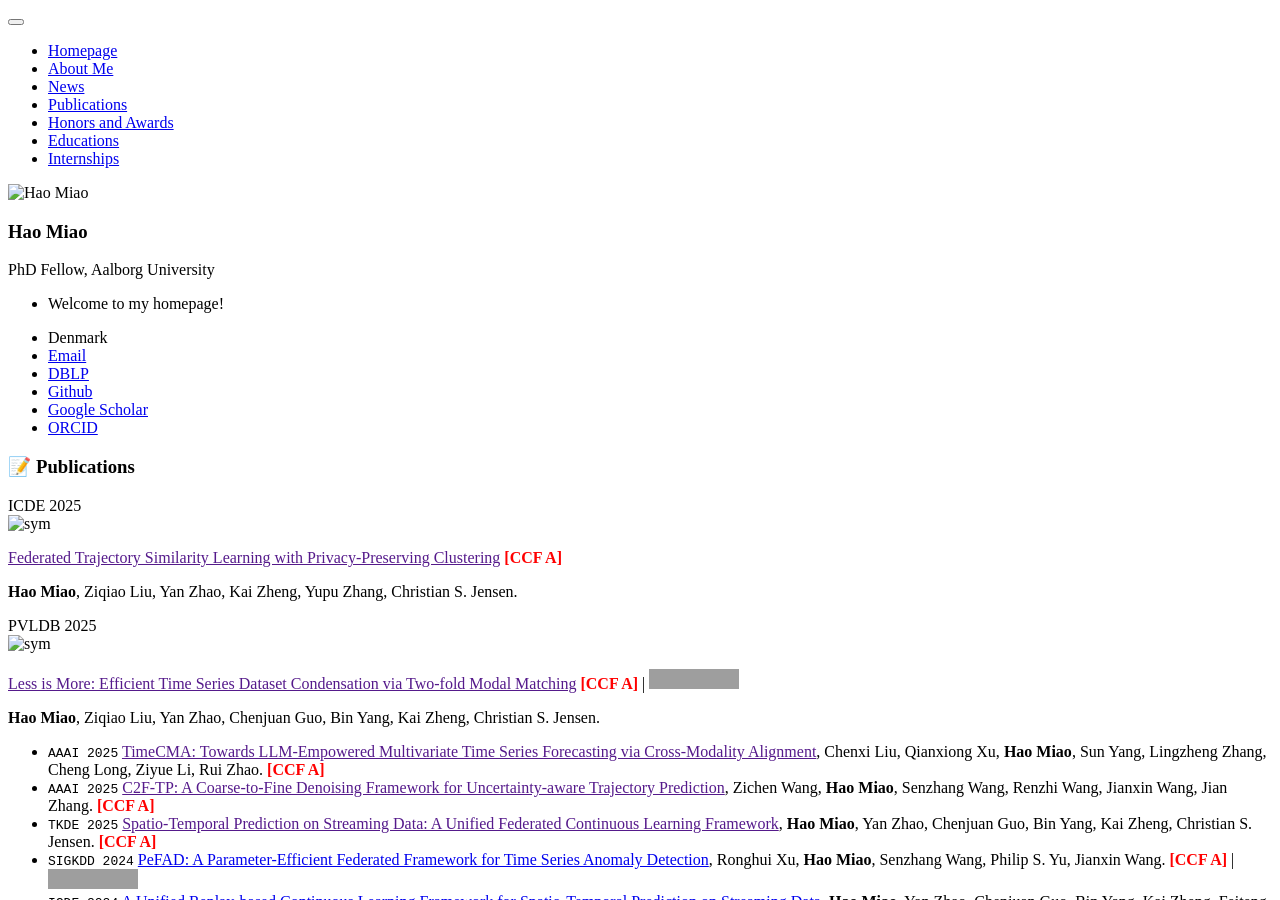
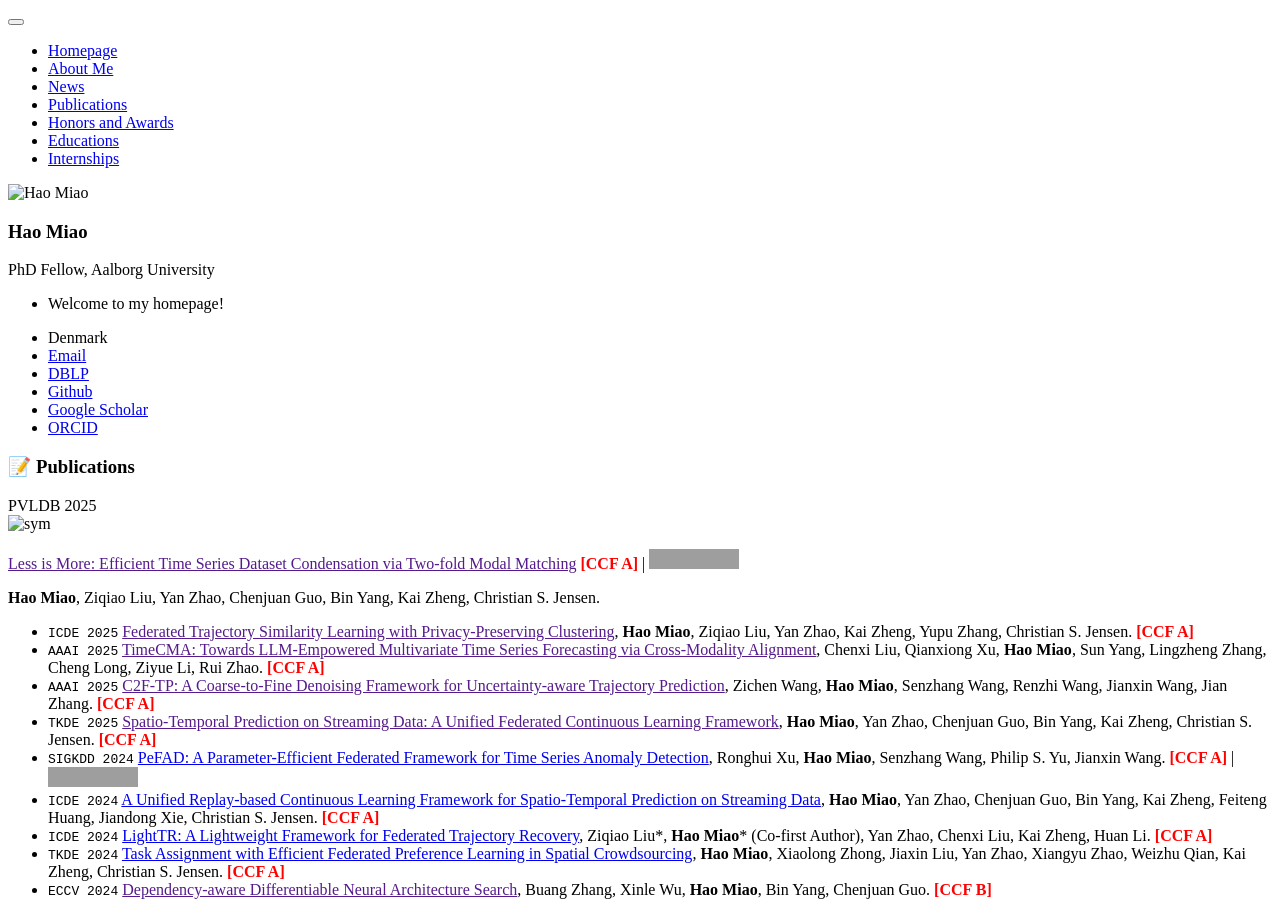
Before and after one commit to MiaoHaoSunny/MiaoHaoSunny.github.io, a Jekyll site: the page built from _pages/includes/pub.md, in a window 1280 px wide and 900 px high. Built offline with Jekyll 4.4.1, drawn with Linux system fonts in a browser that asks for light colours; our own code applies the rules of GitHub Pages for plain Markdown files; grey boxes are pictures that could not be loaded.

Commit message:
Update pub.md

```diff
--- a/_pages/includes/pub.md
+++ b/_pages/includes/pub.md
@@ -1,13 +1,4 @@
 # 📝 Publications
-
-<div class='paper-box'><div class='paper-box-image'><div><div class="badge">ICDE 2025</div><img src='images/FTSL.png' alt="sym" width="100%"></div></div>
-<div class='paper-box-text' markdown="1">
-
-[Federated Trajectory Similarity Learning with Privacy-Preserving Clustering]() <b><font color="red">[CCF A]</font></b>
-
-**Hao Miao**, Ziqiao Liu, Yan Zhao, Kai Zheng, Yupu Zhang, Christian S. Jensen.
-</div>
-</div>
 
 <div class='paper-box'><div class='paper-box-image'><div><div class="badge">PVLDB 2025</div><img src='images/TimeDC.png' alt="sym" width="100%"></div></div>
 <div class='paper-box-text' markdown="1">
@@ -18,6 +9,7 @@
 </div>
 </div>
 
+- ``ICDE 2025`` [Federated Trajectory Similarity Learning with Privacy-Preserving Clustering](), **Hao Miao**, Ziqiao Liu, Yan Zhao, Kai Zheng, Yupu Zhang, Christian S. Jensen. <b><font color="red">[CCF A]</font></b>
 - ``AAAI 2025`` [TimeCMA: Towards LLM-Empowered Multivariate Time Series Forecasting via Cross-Modality Alignment](), Chenxi Liu, Qianxiong Xu, **Hao Miao**, Sun Yang, Lingzheng Zhang, Cheng Long, Ziyue Li, Rui Zhao. <b><font color="red">[CCF A]</font></b>
 - ``AAAI 2025`` [C2F-TP: A Coarse-to-Fine Denoising Framework for Uncertainty-aware Trajectory Prediction](), Zichen Wang, **Hao Miao**, Senzhang Wang, Renzhi Wang, Jianxin Wang, Jian Zhang. <b><font color="red">[CCF A]</font></b>
 - ``TKDE 2025`` [Spatio-Temporal Prediction on Streaming Data: A Unified Federated Continuous Learning Framework](), **Hao Miao**, Yan Zhao, Chenjuan Guo, Bin Yang, Kai Zheng, Christian S. Jensen. <b><font color="red">[CCF A]</font></b>
```
